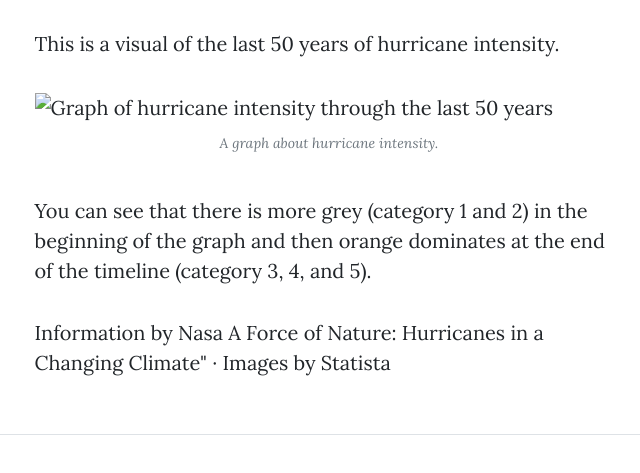
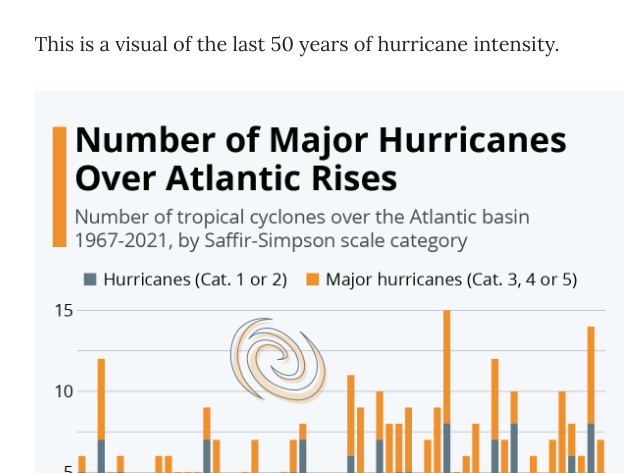
Before and after one commit to wescastro03/ISS210S4FinalTemplate, a plain HTML site: page fourthpost.html in a window 1280 px wide. Shown: the part 2024-2497 px from the top of the page, without its empty margins (311-951 px from the left). Drawn offline with nearby package versions, Linux system fonts and the light colour scheme.

Commit message:
Update fourthpost.html

```diff
--- a/fourthpost.html
+++ b/fourthpost.html
@@ -70,7 +70,7 @@
                         <p>Don't sit around waiting for someone else to start. Be the change.</p>
                         <h2 class="section-heading">Visual</h2>
                         <p>This is a visual of the last 50 years of hurricane intensity.</p>
-                        <a href="#!"><img class="img-fluid" src="assets/img/11009.jpeg" alt="Graph of hurricane intensity through the last 50 years" https://cdn.statcdn.com/Infographic/images/normal/11009.jpeg/></a>
+                        <a href="#!"><img class="img-fluid" src="assets/img/statistahurricane.jpeg" alt="Graph of hurricane intensity through the last 50 years" https://cdn.statcdn.com/Infographic/images/normal/11009.jpeg/></a>
                         <span class="caption text-muted">A graph about hurricane intensity.</span>
                         <p> You can see that there is more grey (category 1 and 2) in the beginning of the graph and then orange dominates at the end of the timeline (category 3, 4, and 5). </p>
 
```
